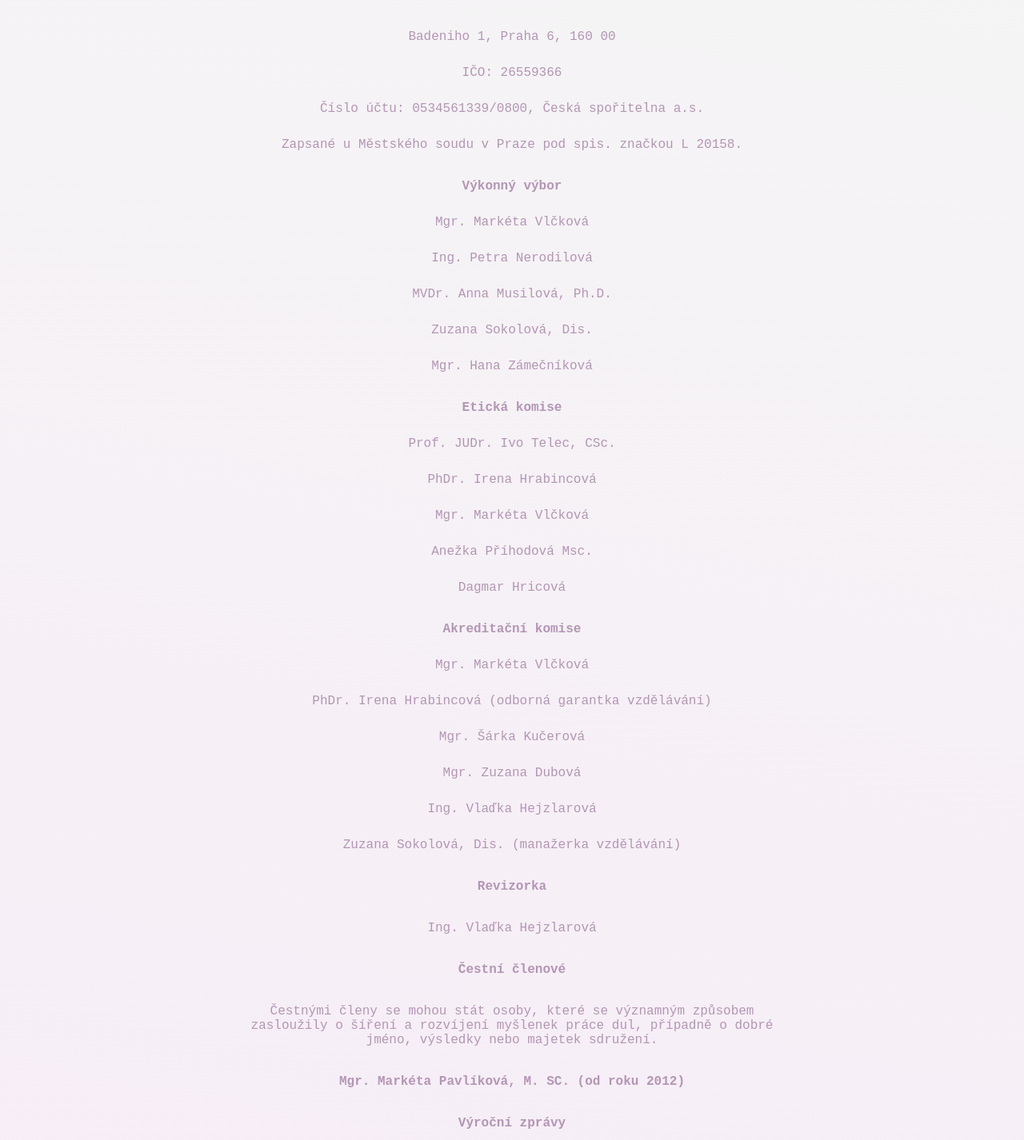
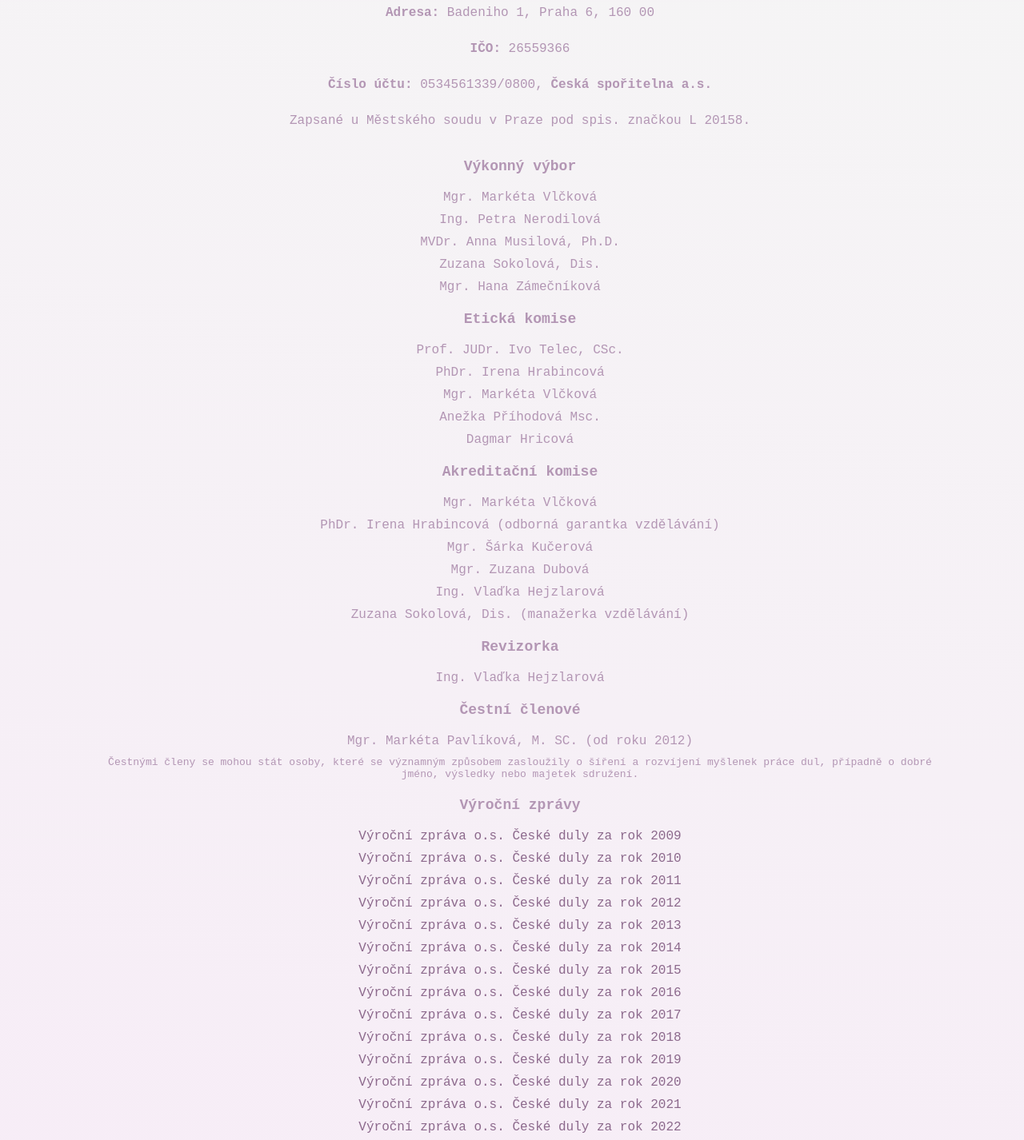
Before and after one commit to CreativeOxana/mojedula, a React (Vite) app: page /about in a window 1280 px wide. Shown: the part 120-1546 px from the top of the page at 80% size. Built offline with nearby package versions, Linux system fonts and the light colour scheme; a web font is replaced by a local one.

Commit message:
Styles About

```diff
--- a/src/pages/components/About/index.jsx
+++ b/src/pages/components/About/index.jsx
@@ -4,62 +4,78 @@ export const About = () => {
   return (
     <div className="container info">
       <div className="contact">
-        <p>Badeniho 1, Praha 6, 160 00</p>
-        <p>IČO: 26559366</p>
-        <p>Čí­slo účtu: 0534561339/0800, Česká spořitelna a.s.</p>
+        <p>
+          <strong>Adresa: </strong>Badeniho 1, Praha 6, 160 00
+        </p>
+        <p>
+          <strong>IČO: </strong>26559366
+        </p>
+        <p>
+          <strong>Čí­slo účtu: </strong>0534561339/0800,{' '}
+          <strong>Česká spořitelna a.s.</strong>
+        </p>
         <p> Zapsané u Městského soudu v Praze pod spis. značkou L 20158.</p>
       </div>
       <div className="committee-container">
-        <p>
+        <ul>
+          <li className="main">
             <strong>Výkonný výbor</strong>
-        </p>
-        <p>Mgr. Markéta Vlčková</p>
-        <p>Ing. Petra Nerodilová</p>
-        <p>MVDr. Anna Musilová, Ph.D.</p>
-        <p>Zuzana Sokolová, Dis.</p>
-        <p>Mgr. Hana Zámečníková</p>
+          </li>
+          <li>Mgr. Markéta Vlčková</li>
+          <li>Ing. Petra Nerodilová</li>
+          <li>MVDr. Anna Musilová, Ph.D.</li>
+          <li>Zuzana Sokolová, Dis.</li>
+          <li>Mgr. Hana Zámečníková</li>
+        </ul>
       </div>
       <div className="ethics-container">
-        <p>
+        <ul>
+          <li className="main">
             <strong>Etická komise</strong>
-        </p>
-        <p>Prof. JUDr. Ivo Telec, CSc.</p>
-        <p>PhDr. Irena Hrabincová</p>
-        <p>Mgr. Markéta Vlčková</p>
-        <p>Anežka Příhodová Msc.</p>
-        <p>Dagmar Hricová</p>
+          </li>
+          <li>Prof. JUDr. Ivo Telec, CSc.</li>
+          <li>PhDr. Irena Hrabincová</li>
+          <li>Mgr. Markéta Vlčková</li>
+          <li>Anežka Příhodová Msc.</li>
+          <li>Dagmar Hricová</li>
+        </ul>
       </div>
       <div>
-        <p>
+        <ul>
+          <li className="main">
             <strong>Akreditační komise</strong>
-        </p>
-        <p>Mgr. Markéta Vlčková</p>
-        <p>PhDr. Irena Hrabincová (odborná garantka vzdělávání)</p>
-        <p>Mgr. Šárka Kučerová</p>
-        <p>Mgr. Zuzana Dubová</p>
-        <p>Ing. Vlaďka Hejzlarová</p>
-        <p>Zuzana Sokolová, Dis. (manažerka vzdělávání)</p>
+          </li>
+          <li>Mgr. Markéta Vlčková</li>
+          <li>PhDr. Irena Hrabincová (odborná garantka vzdělávání)</li>
+          <li>Mgr. Šárka Kučerová</li>
+          <li>Mgr. Zuzana Dubová</li>
+          <li>Ing. Vlaďka Hejzlarová</li>
+          <li>Zuzana Sokolová, Dis. (manažerka vzdělávání)</li>
+        </ul>
       </div>
-      <p>
+      <ul>
+        <li className="main">
           <strong>Revizorka</strong>
-      </p>
-      <p>Ing. Vlaďka Hejzlarová</p>
+        </li>
+        <li>Ing. Vlaďka Hejzlarová</li>
+      </ul>
 
-      <p>
+      <ul>
+        <li className="main">
           <strong>Čestní členové</strong>
-      </p>
-      <p>
+        </li>
+        <li>Mgr. Markéta Pavlí­ková, M. SC. (od roku 2012)</li>
+        <li className="small">
           Čestnými členy se mohou stát osoby, které se významným způsobem
           zasloužily o ší­ření­ a rozví­jení­ myšlenek práce dul, pří­padně o
           dobré jméno, výsledky nebo majetek sdružení­.
-      </p>
-      <p>
-        <strong>Mgr. Markéta Pavlí­ková, M. SC. (od roku 2012)</strong>
-      </p>
-      <p>
+        </li>
+      </ul>
+
+      <ul className="annual_report">
+        <li className="main">
           <strong>Výroční zprávy</strong>
-      </p>
-      <ul className="annual_report">
+        </li>
         <li>
           <a
             href="http://mojedula.cz/files/pdf/vyrocni-zprava-ceske-duly-final.pdf"
@@ -175,10 +191,10 @@ export const About = () => {
           </a>
         </li>
       </ul>
-      <p>
+      <ul className="download">
+        <li className="main">
           <strong>Dokumenty ke stažení</strong>
-      </p>
-      <ul className="download">
+        </li>
         <li>
           <a
             href="http://mojedula.cz/wp-content/uploads/2022/11/Stanovy-České-duly.pdf"
@@ -204,10 +220,10 @@ export const About = () => {
           </a>
         </li>
       </ul>
-      <p>
+      <ul className="important">
+        <li className="main">
           <strong>Další důležité informace</strong>
-      </p>
-      <ul className="important">
+        </li>
         <li>
           <a
             href="http://mojedula.cz/index.php/ochrana-osobnich-udaju/"
--- a/src/pages/components/About/style.css
+++ b/src/pages/components/About/style.css
@@ -7,6 +7,24 @@
 .container.info .important a {
   color: var(--brand-color);
 }
+
+.container.info li {
+  margin-bottom: 10px;
+  list-style: none;
+}
+
+.container.info li.main {
+  padding-bottom: 10px;
+  margin-top: 11px;
+  font-size: large;
+}
+
+.container.info li.small {
+  font-size: small;
+}
+
+
+
 
 @media screen and (min-width: 320px) and (max-width: 600px) {
 
@@ -78,7 +96,7 @@
   }
 }
 
-@media screen and (min-width: 1000px) and (max-width: 1200px) {
+@media screen and (min-width: 1001px) {
 
   .container.info {
     margin: 120px 100px 80px 120px;
```
Lines whose indentation alone changed are shown as unchanged.
